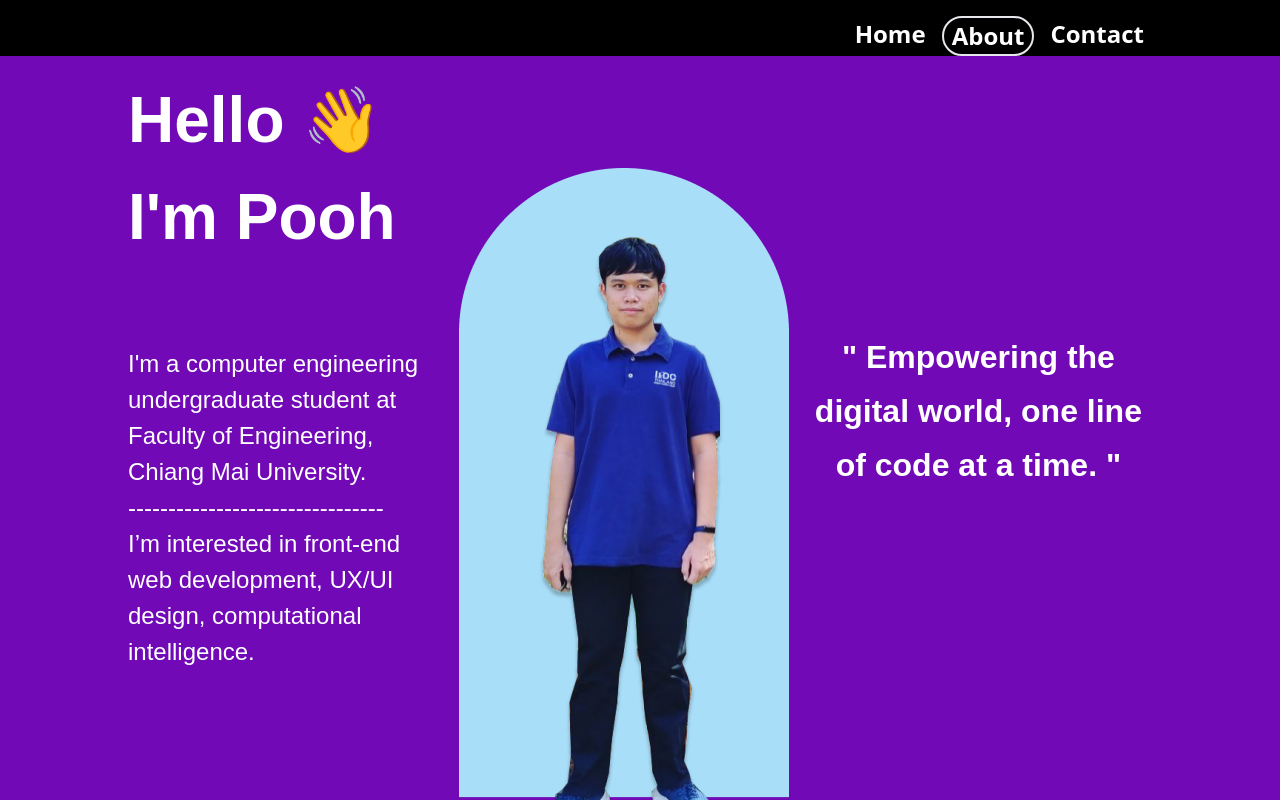
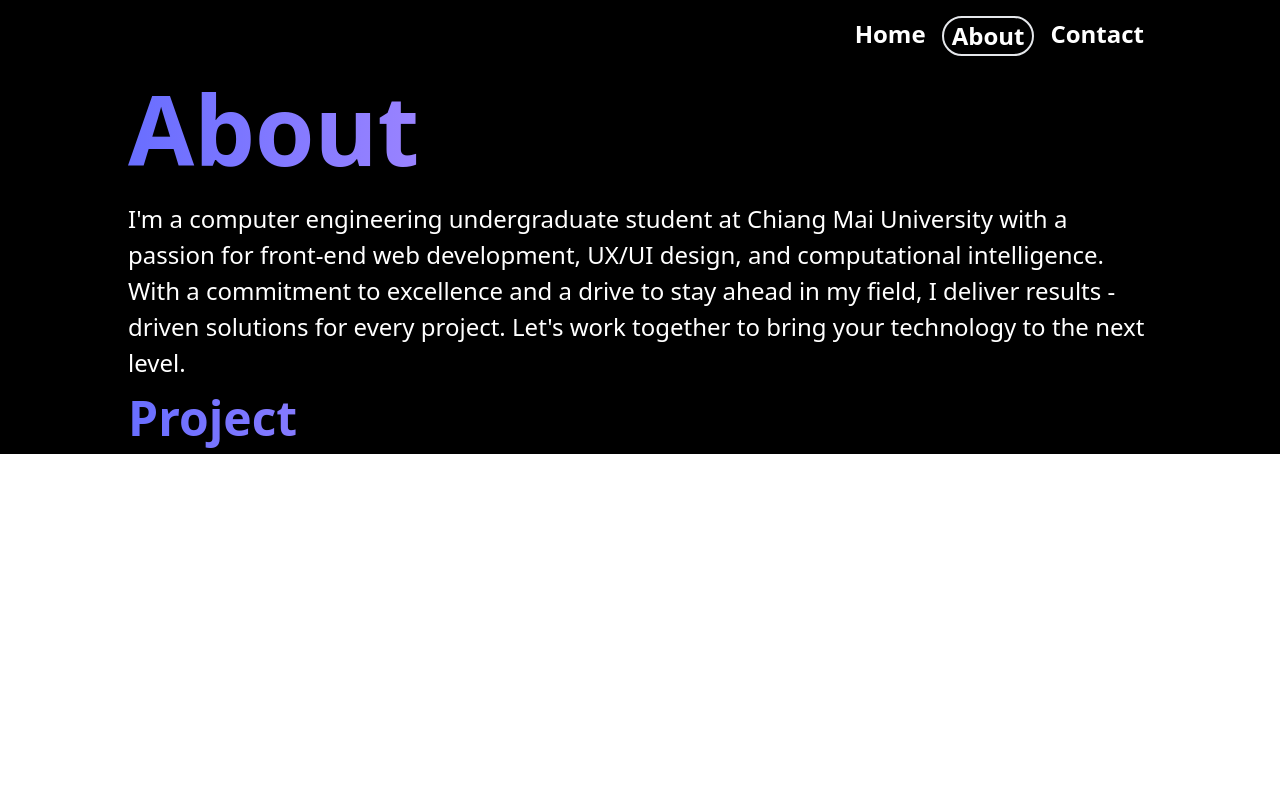
Before and after one commit to Bug-Too/profile, a SvelteKit app: page / in a window 1280 px wide. Both pictures are taken after a click on the button "About". Shown: the top 800 px of the page. Built offline with nearby package versions, Linux system fonts and the light colour scheme.

Commit message:
Add about component

```diff
--- a/src/routes/+page.svelte
+++ b/src/routes/+page.svelte
@@ -2,6 +2,7 @@
     import { count } from '../store.js';
     import Home_desktop from "./home_desktop.svelte";
     import Navbar from "./navbar.svelte";
+    import About from './about.svelte';
     /**
      * @type {number}
      */
@@ -14,6 +15,11 @@
 
 <div>
     <Navbar />
+    {#if countValue == 0 }
     <Home_desktop />
+    {/if}
+    {#if countValue == 1 }
+    <About />
+    {/if}
 
 </div>
--- /dev/null
+++ b/src/routes/about.svelte
@@ -0,0 +1,54 @@
+<div class="background">
+    <div class="max-w-screen-lg mx-auto">
+        <h1 class="main_header">About</h1>
+        <p class="paragraph">
+            I'm a computer engineering undergraduate student at Chiang Mai
+            University with a passion for front-end web development, UX/UI
+            design, and computational intelligence. With a commitment to
+            excellence and a drive to stay ahead in my field, I deliver results
+            -driven solutions for every project. Let's work together to bring
+            your technology to the next level.
+        </p>
+        <h2 class="sub_header">
+            Project
+        </h2>
+    </div>
+</div>
+
+<style>
+    .background {
+        background-color: #000000;
+    }
+    .main_header {
+        font-style: normal;
+        font-weight: 700;
+        font-size: 96px;
+        line-height: 145px;
+
+        background: linear-gradient(89.23deg, #696eff 0.36%, #f8acff 83.17%);
+        -webkit-background-clip: text;
+        -webkit-text-fill-color: transparent;
+        background-clip: text;
+    }
+    .sub_header {
+        font-style: normal;
+        font-weight: 700;
+        font-size: 48px;
+        line-height: 73px;
+
+        /* identical to box height */
+
+        background: linear-gradient(89.23deg, #696eff 0.36%, #f8acff 83.17%);
+        -webkit-background-clip: text;
+        -webkit-text-fill-color: transparent;
+        background-clip: text;
+    }
+    .paragraph {
+        font-style: normal;
+        font-weight: 400;
+        font-size: 24px;
+        line-height: 36px;
+
+        color: #ffffff;
+    }
+</style>
```
Also changed, not shown: src/routes/expCard.svelte (added).
